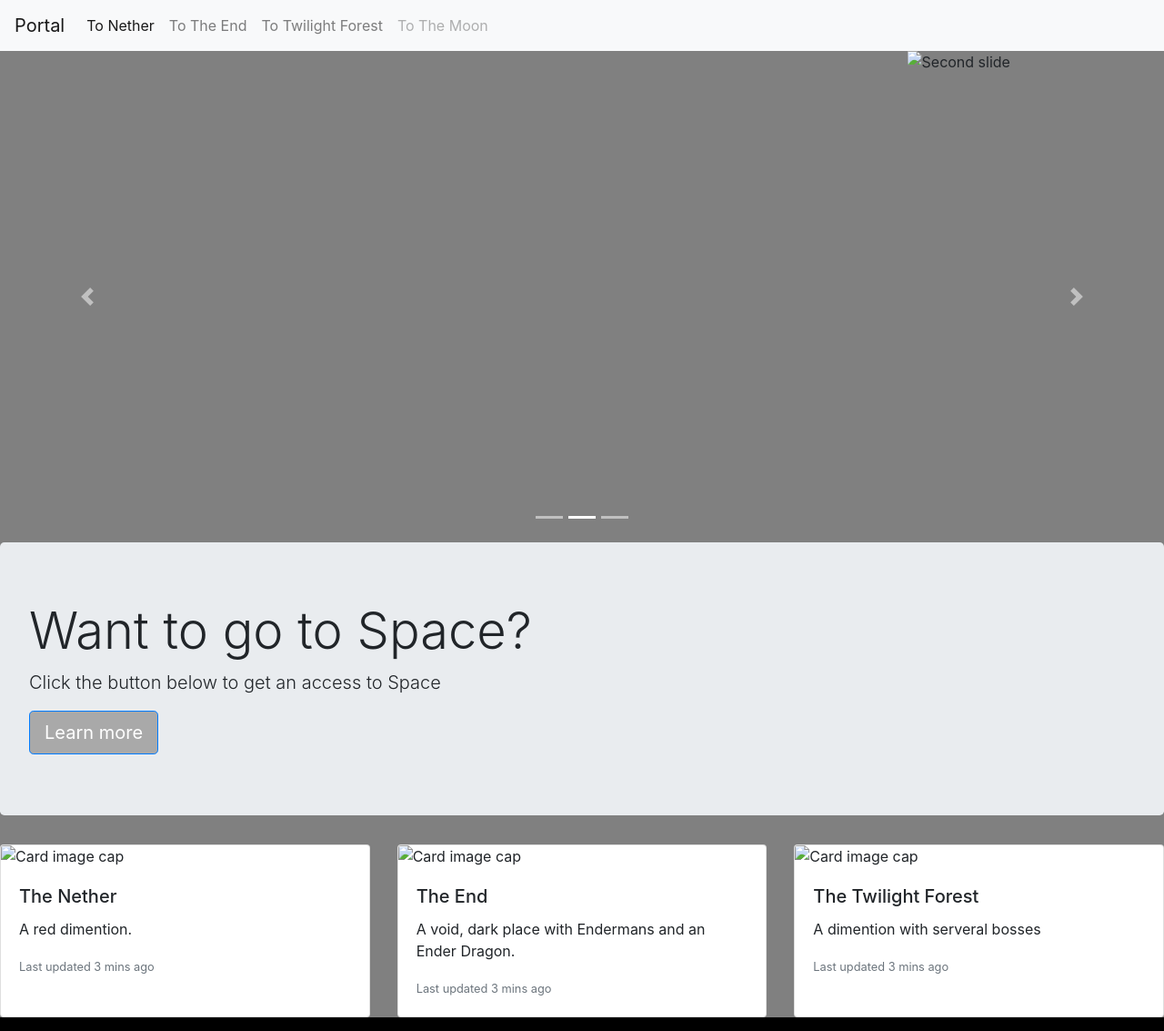
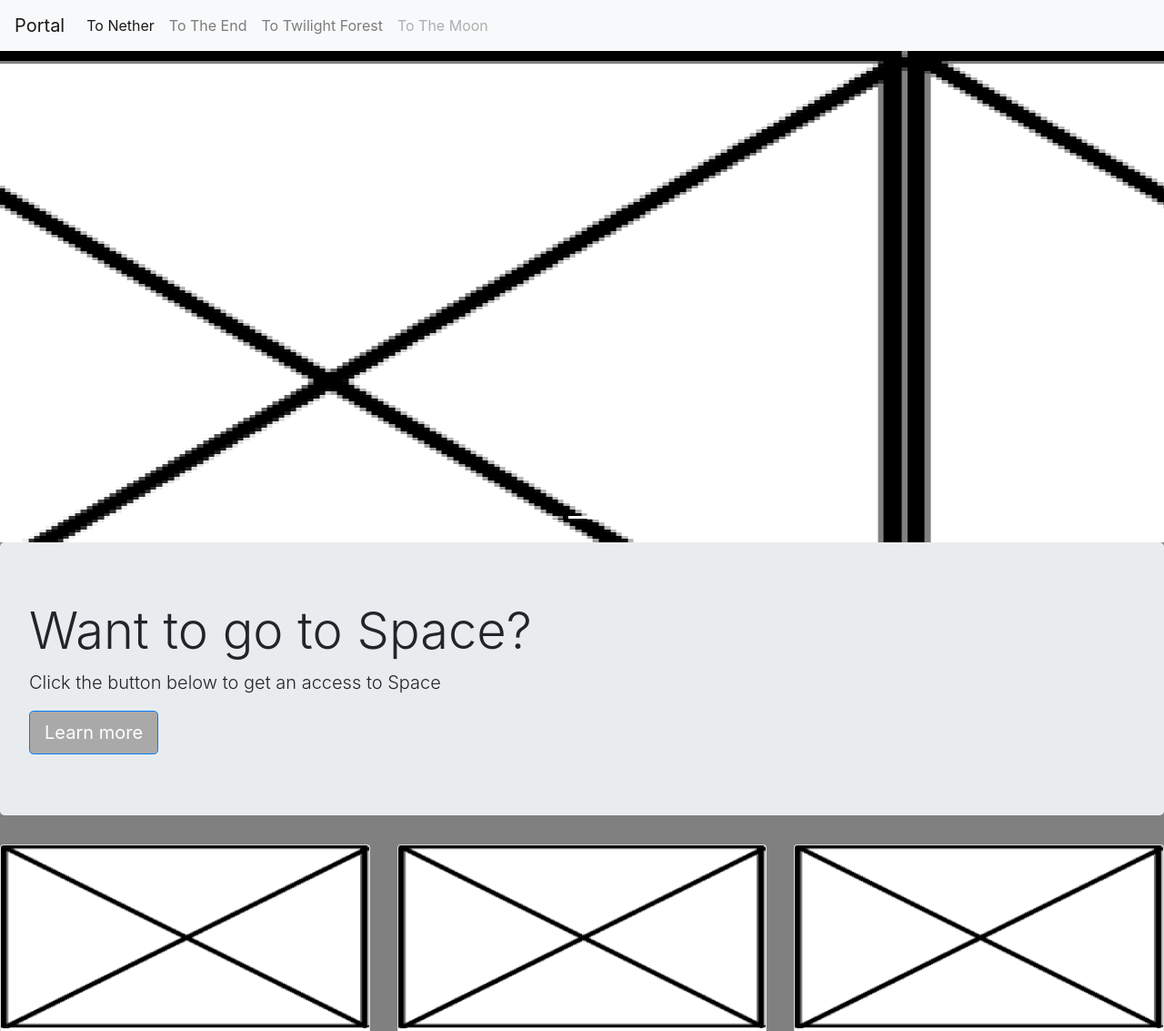
Before and after one commit to Charlie-Ma-1729/Portal, a plain HTML site: page index.html in a window 1280 px wide. Shown: the top 1133 px of the page at 91% size. Drawn offline with nearby package versions, Linux system fonts and the light colour scheme; the site is published under a folder, as on GitHub Pages, so addresses that start at the root find nothing.

Commit message:
Update index.html

```diff
--- a/index.html
+++ b/index.html
@@ -44,13 +44,13 @@
             </ol>
             <div class="carousel-inner" style="width: 1280px;height: 540px;">
               <div class="carousel-item active">
-                <img class="d-block w-100" src="/1280 720.png" alt="First slide" style="height: 100%;">
+                <img class="d-block w-100" src="./1280 720.png" alt="First slide" style="height: 100%;">
               </div>
               <div class="carousel-item">
-                <img class="d-block w-100" src="/1280 720.png" alt="Second slide">
+                <img class="d-block w-100" src="./1280 720.png" alt="Second slide">
               </div>
               <div class="carousel-item">
-                <img class="d-block w-100" src="/1280 720.png" alt="Third slide">
+                <img class="d-block w-100" src="./1280 720.png" alt="Third slide">
               </div>
             </div>
             <a class="carousel-control-prev" href="#carouselExampleIndicators" role="button" data-slide="prev">
@@ -71,7 +71,7 @@
           </div>
           <div class="card-deck">
             <div class="card">
-              <img class="card-img-top" src="/362 180.png" alt="Card image cap">
+              <img class="card-img-top" src="./362 180.png" alt="Card image cap">
               <div class="card-body">
                 <h5 class="card-title">The Nether</h5>
                 <p class="card-text">A red dimention.</p>
@@ -79,7 +79,7 @@
               </div>
             </div>
             <div class="card">
-              <img class="card-img-top" src="/362 180.png" alt="Card image cap">
+              <img class="card-img-top" src="./362 180.png" alt="Card image cap">
               <div class="card-body">
                 <h5 class="card-title">The End</h5>
                 <p class="card-text">A void, dark place with Endermans and an Ender Dragon.</p>
@@ -87,7 +87,7 @@
               </div>
             </div>
             <div class="card">
-              <img class="card-img-top" src="/362 180.png" alt="Card image cap">
+              <img class="card-img-top" src="./362 180.png" alt="Card image cap">
               <div class="card-body">
                 <h5 class="card-title">The Twilight Forest</h5>
                 <p class="card-text">A dimention with serveral bosses</p>
```
